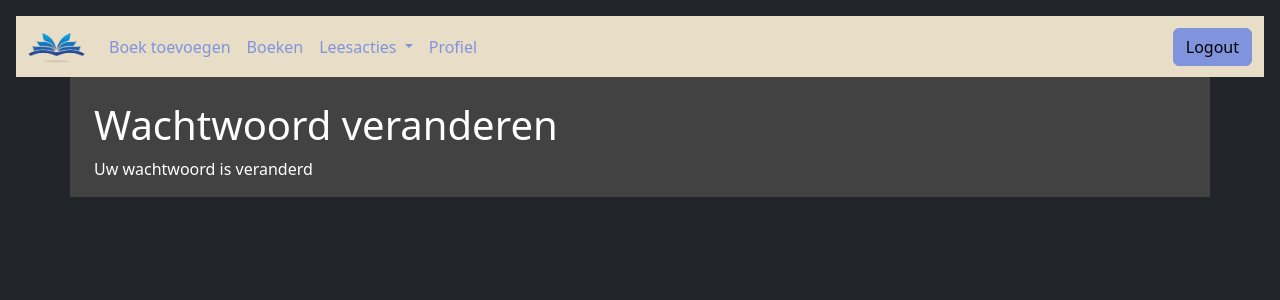
After one commit to voxxxiee/Django_Project, a Django app: page /password_change_done/ in a window 1280 px wide. The commit adds this page. Shown: the top 300 px of the page. Run offline with Django 4.2, Linux system fonts and the light colour scheme; the visitor is signed in with stand-in values (Sample User, id 1); some libraries are stand-ins or nearby versions.

Commit message:
Password veranderen werkt en alles staat in onze page opmaak

```diff
--- a/eind_opdracht/base/templates/base/base.html
+++ b/eind_opdracht/base/templates/base/base.html
@@ -9,6 +9,7 @@
         {% bootstrap_css %}
         {% bootstrap_javascript %}
 		<link href="https://fonts.googleapis.com/icon?family=Material+Icons" rel="stylesheet">
+    <link rel="icon" href="{% static 'img/logo.png' %}">
     <link href= {% static 'css/style.css' %} rel="stylesheet">
     </head>
     <body class = "p-3 mb-2 bg-dark text-white">
--- /dev/null
+++ b/eind_opdracht/base/templates/base/changed_password.html
@@ -0,0 +1,14 @@
+{% extends 'base/base.html'%}
+
+{% block title %}{{ title }}{% endblock %}
+
+{% block content %}
+    <div class="container">
+        <div class="row">
+            <div class="col-md-12">
+                <h1>Wachtwoord veranderen</h1>
+                <p>Uw wachtwoord is veranderd</p>
+            </div>
+        </div>
+    </div>
+{% endblock %}
--- a/eind_opdracht/base/templates/base/profile_page.html
+++ b/eind_opdracht/base/templates/base/profile_page.html
@@ -10,7 +10,9 @@
                 <p>Date of birth: <br><strong> {{ profile.date_of_birth }} </strong> </p>
                 <p>Bio: <br> <strong> {{ profile.biotext }} </strong> </p>
                 <a href="{% url 'base:edit_profile' %}" class="btn btn-primary">Edit</a>
+                <a href="{% url 'base:change_password' %}" class="btn btn-primary">Change password</a>
             </div>
         </div>
     </div>
+    <br>
 {% endblock %}
--- a/eind_opdracht/base/urls.py
+++ b/eind_opdracht/base/urls.py
@@ -1,5 +1,7 @@
 from django.urls import path, include
 from . import views
+from django.contrib.auth import views as auth_views
+from django.urls import reverse_lazy
 
 app_name = 'base'
 
@@ -19,4 +21,6 @@ urlpatterns = [
     path('books/', views.books, name='books'),
     path('edit_book/<int:pk>/', views.edit_book, name='edit_book'),
     path('approve_book/<int:pk>/', views.approve_book, name='approve_book'),
+    path('change_password/', auth_views.PasswordChangeView.as_view(template_name = 'base/change_password.html', success_url=reverse_lazy('base:password_change_done')), name='change_password'),
+    path('password_change_done/', auth_views.PasswordChangeDoneView.as_view(template_name= 'base/changed_password.html'),{'template_name': 'base/changed_password.html'}, name='password_change_done'),
 ]
```
Also changed, not shown: eind_opdracht/base/templates/base/change_password.html (added, +13 -0 lines).
